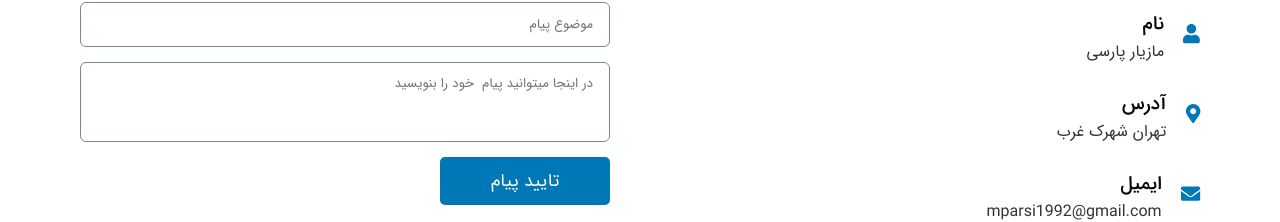
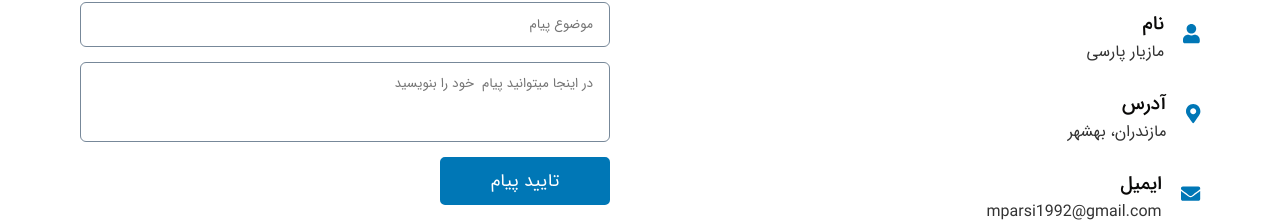
Before and after one commit to MaziyarParsi/portfolio-project, a React (Create React App) app: page / in a window 1280 px wide. Shown: the part 2263-2485 px from the top of the page. Built offline with nearby package versions, Linux system fonts and the light colour scheme.

Commit message:
add-required-to-textarea

```diff
--- a/src/App/App.js
+++ b/src/App/App.js
@@ -6,7 +6,7 @@ import MyServices from "../MySecvices/MyServices"
 import ContactMe from "../ContactMe/ContatMe"
 import Footer from "../Footer/Footer"
 import "./App.css"
-import { BrowserRouter, Route, Link } from "react-router-dom"
+import { BrowserRouter } from "react-router-dom"
 
 function App() {
   return (
--- a/src/ContactMe/ContatMe.js
+++ b/src/ContactMe/ContatMe.js
@@ -65,7 +65,7 @@ const ContactMe = () => {
                 </i>
                 <div className="info">
                   <div className="head"> آدرس</div>
-                  <div className="subTitle"> تهران شهرک غرب</div>
+                  <div className="subTitle"> مازندران، بهشهر</div>
                 </div>
               </div>
               <div className="row">
@@ -110,6 +110,7 @@ const ContactMe = () => {
                   cols="30"
                   rows="10"
                   placeholder="در اینجا میتوانید پیام  خود را بنویسید "
+                  required
                 ></textarea>
               </div>
               <div className="button">
```
